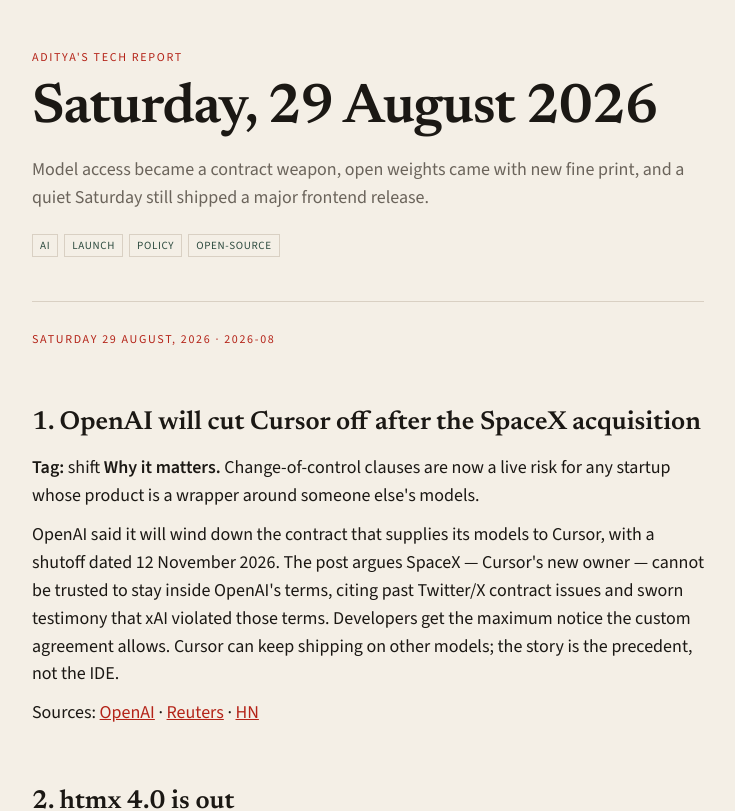
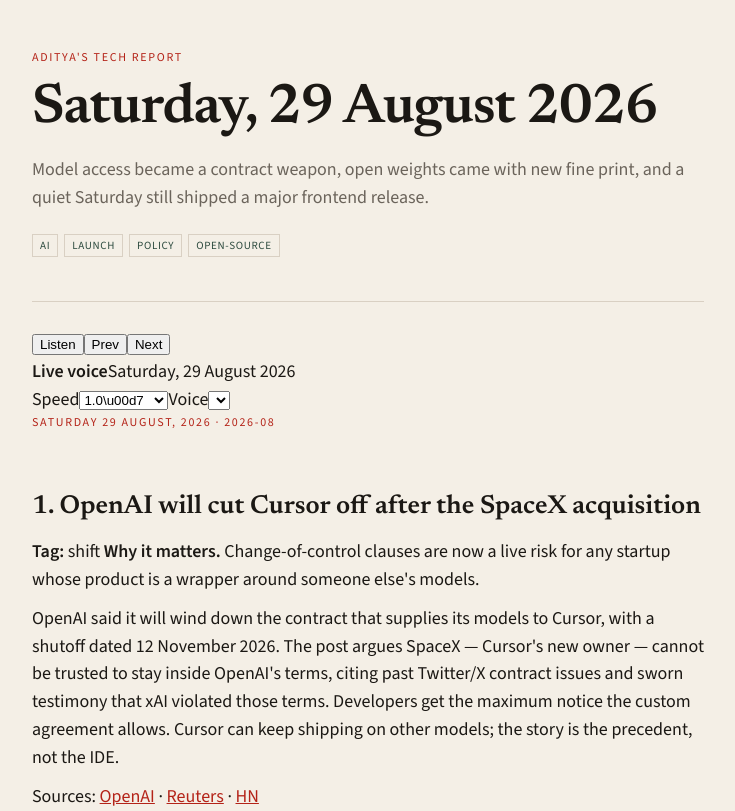
Before and after one commit to nvmaditya/adityas-tech-report, a Next.js app: page /report/2026-08-29/ in a window 1280 px wide. Shown: the top 811 px of the page, without its empty margins (272-1007 px from the left). Built offline with nearby package versions, Linux system fonts and the light colour scheme.

Commit message:
feat: listen bar with live neural TTS on report pages

```diff
--- /dev/null
+++ b/app/ListenBar.jsx
@@ -0,0 +1,282 @@
+"use client";
+
+import { useEffect, useMemo, useRef, useState } from "react";
+
+const RATES = [0.85, 1, 1.15, 1.35];
+
+function scoreVoice(v) {
+  const name = `${v.name} ${v.lang}`.toLowerCase();
+  let n = 0;
+  if (/^en[-_]/i.test(v.lang) || /english/i.test(name)) n += 8;
+  if (/en-in|english \(india\)/i.test(name)) n += 3;
+  if (/en-gb|en-us/i.test(name)) n += 2;
+  if (/google|microsoft|neural|natural|premium|enhanced|samantha|daniel|aria|jenny|guy|sonia|ravi|heera/i.test(name)) n += 6;
+  if (/compact|eloquence|espeak|android/i.test(name)) n -= 4;
+  return n;
+}
+
+function pickVoice(voices) {
+  const ranked = [...voices].sort((a, b) => scoreVoice(b) - scoreVoice(a));
+  return ranked[0] || null;
+}
+
+function cleanText(raw) {
+  return String(raw || "")
+    .replace(/\u00a0/g, " ")
+    .replace(/\*\*([^*]+)\*\*/g, "$1")
+    .replace(/^Tag:\s*/i, "")
+    .replace(/^Why it matters\.\s*/i, "Why it matters: ")
+    .replace(/https?:\/\/\S+/g, "")
+    .replace(/\s+/g, " ")
+    .trim();
+}
+
+function collectCues(root, title, lede) {
+  const cues = [];
+  if (title) cues.push({ id: "title", text: title, el: null });
+  if (lede) cues.push({ id: "lede", text: lede, el: null });
+  if (!root) return cues;
+  const nodes = root.querySelectorAll("h2, h3, p");
+  let i = 0;
+  for (const el of nodes) {
+    if (el.closest("figure") || el.querySelector("img, figure")) continue;
+    const text = cleanText(el.textContent);
+    if (!text) continue;
+    if (/^sources:/i.test(text)) continue;
+    if (/^tag:\s*$/i.test(text)) continue;
+    cues.push({ id: `c${i++}`, text, el });
+  }
+  return cues;
+}
+
+export default function ListenBar({ title, lede, audioSrc }) {
+  const [voices, setVoices] = useState([]);
+  const [voiceURI, setVoiceURI] = useState("");
+  const [rate, setRate] = useState(1);
+  const [playing, setPlaying] = useState(false);
+  const [index, setIndex] = useState(0);
+  const [mode, setMode] = useState(audioSrc ? "studio" : "live");
+  const [progress, setProgress] = useState(0);
+  const [cues, setCues] = useState([]);
+  const [err, setErr] = useState("");
+  const audioRef = useRef(null);
+  const idxRef = useRef(0);
+  const playingRef = useRef(false);
+  const voiceRef = useRef(null);
+  const rateRef = useRef(1);
+
+  useEffect(() => {
+    const root = document.querySelector("article.prose");
+    setCues(collectCues(root, title, lede));
+  }, [title, lede]);
+
+  useEffect(() => {
+    if (typeof window === "undefined" || !window.speechSynthesis) return;
+    const load = () => {
+      const list = window.speechSynthesis.getVoices();
+      setVoices(list);
+      const best = pickVoice(list);
+      if (best) {
+        setVoiceURI(best.voiceURI);
+        voiceRef.current = best;
+      }
+    };
+    load();
+    window.speechSynthesis.addEventListener("voiceschanged", load);
+    return () => window.speechSynthesis.removeEventListener("voiceschanged", load);
+  }, []);
+
+  useEffect(() => {
+    voiceRef.current = voices.find((v) => v.voiceURI === voiceURI) || pickVoice(voices);
+  }, [voiceURI, voices]);
+
+  useEffect(() => {
+    rateRef.current = rate;
+    if (audioRef.current) audioRef.current.playbackRate = rate;
+  }, [rate]);
+
+  useEffect(() => {
+    return () => {
+      playingRef.current = false;
+      if (typeof window !== "undefined" && window.speechSynthesis) window.speechSynthesis.cancel();
+    };
+  }, []);
+
+  const voiceOptions = useMemo(() => {
+    const en = voices.filter((v) => /^en/i.test(v.lang) || /english/i.test(v.name));
+    const pool = en.length ? en : voices;
+    return [...pool].sort((a, b) => scoreVoice(b) - scoreVoice(a)).slice(0, 12);
+  }, [voices]);
+
+  function mark(el) {
+    document.querySelectorAll(".tts-now").forEach((n) => n.classList.remove("tts-now"));
+    if (el) {
+      el.classList.add("tts-now");
+      el.scrollIntoView({ block: "center", behavior: "smooth" });
+    }
+  }
+
+  function speakFrom(start) {
+    if (!window.speechSynthesis) {
+      setErr("This browser has no speech engine.");
+      return;
+    }
+    window.speechSynthesis.cancel();
+    idxRef.current = start;
+    setIndex(start);
+    playingRef.current = true;
+    setPlaying(true);
+    setErr("");
+
+    const run = (i) => {
+      if (!playingRef.current) return;
+      if (i >= cues.length) {
+        playingRef.current = false;
+        setPlaying(false);
+        setIndex(0);
+        mark(null);
+        return;
+      }
+      idxRef.current = i;
+      setIndex(i);
+      const cue = cues[i];
+      mark(cue.el);
+      const u = new SpeechSynthesisUtterance(cue.text);
+      u.voice = voiceRef.current;
+      u.rate = rateRef.current;
+      u.pitch = 0.98;
+      u.lang = voiceRef.current?.lang || "en-US";
+      u.onend = () => {
+        if (playingRef.current) run(i + 1);
+      };
+      u.onerror = () => {
+        if (playingRef.current) run(i + 1);
+      };
+      window.speechSynthesis.speak(u);
+    };
+    run(start);
+  }
+
+  function stopLive() {
+    playingRef.current = false;
+    setPlaying(false);
+    if (window.speechSynthesis) window.speechSynthesis.cancel();
+    mark(null);
+  }
+
+  function toggle() {
+    if (mode === "studio" && audioRef.current) {
+      const a = audioRef.current;
+      if (a.paused) {
+        a.playbackRate = rate;
+        a.play().then(() => setPlaying(true)).catch(() => {
+          setErr("Studio track failed. Switching to live voice.");
+          setMode("live");
+          speakFrom(idxRef.current);
+        });
+      } else {
+        a.pause();
+        setPlaying(false);
+      }
+      return;
+    }
+    if (playingRef.current) stopLive();
+    else speakFrom(idxRef.current);
+  }
+
+  function skip(delta) {
+    if (mode === "studio" && audioRef.current) {
+      audioRef.current.currentTime = Math.max(0, audioRef.current.currentTime + delta * 15);
+      return;
+    }
+    const next = Math.max(0, Math.min(cues.length - 1, idxRef.current + delta));
+    if (playingRef.current) speakFrom(next);
+    else {
+      idxRef.current = next;
+      setIndex(next);
+    }
+  }
+
+  const label =
+    mode === "studio"
+      ? playing
+        ? "Studio narration"
+        : "Listen \u2014 studio track"
+      : cues[index]?.text
+        ? cues[index].text.slice(0, 88)
+        : "Listen to this briefing";
+
+  const supported = typeof window === "undefined" || "speechSynthesis" in window || Boolean(audioSrc);
+
+  return (
+    <div className="listen" role="region" aria-label="Listen to this briefing">
+      {audioSrc ? (
+        <audio
+          ref={audioRef}
+          src={audioSrc}
+          preload="none"
+          onTimeUpdate={(e) => {
+            const a = e.currentTarget;
+            if (a.duration) setProgress(a.currentTime / a.duration);
+          }}
+          onEnded={() => {
+            setPlaying(false);
+            setProgress(0);
+          }}
+        />
+      ) : null}
+      <div className="listen-row">
+        <button type="button" className="listen-play" onClick={toggle} disabled={!supported} aria-label={playing ? "Pause" : "Play"}>
+          {playing ? "Pause" : "Listen"}
+        </button>
+        <button type="button" className="listen-skip" onClick={() => skip(-1)} aria-label="Previous section">
+          Prev
+        </button>
+        <button type="button" className="listen-skip" onClick={() => skip(1)} aria-label="Next section">
+          Next
+        </button>
+        <div className="listen-meta">
+          <strong>{mode === "studio" ? "Studio" : "Live voice"}</strong>
+          <span>{label}</span>
+        </div>
+      </div>
+      <div className="listen-tools">
+        <label>
+          Speed
+          <select value={rate} onChange={(e) => setRate(Number(e.target.value))}>
+            {RATES.map((r) => (
+              <option key={r} value={r}>
+                {r.toFixed(2).replace(/0$/, "")}\u00d7
+              </option>
+            ))}
+          </select>
+        </label>
+        {mode === "live" ? (
+          <label>
+            Voice
+            <select value={voiceURI} onChange={(e) => setVoiceURI(e.target.value)}>
+              {voiceOptions.map((v) => (
+                <option key={v.voiceURI} value={v.voiceURI}>
+                  {v.name} ({v.lang})
+                </option>
+              ))}
+            </select>
+          </label>
+        ) : (
+          <button type="button" className="listen-alt" onClick={() => { stopLive(); setMode("live"); }}>
+            Use live voice
+          </button>
+        )}
+        {audioSrc && mode === "live" ? (
+          <button type="button" className="listen-alt" onClick={() => { stopLive(); setMode("studio"); }}>
+            Use studio track
+          </button>
+        ) : null}
+      </div>
+      <div className="listen-bar" aria-hidden="true">
+        <i style={{ width: `${Math.round((mode === "studio" ? progress : cues.length ? index / cues.length : 0) * 100)}%` }} />
+      </div>
+      {err ? <p className="listen-err">{err}</p> : null}
+    </div>
+  );
+}
--- a/app/report/[date]/page.jsx
+++ b/app/report/[date]/page.jsx
@@ -1,7 +1,10 @@
 import Link from "next/link";
+import fs from "node:fs";
+import path from "node:path";
 import { notFound } from "next/navigation";
 import { getReport, listReports } from "@/lib/reports";
 import { formatDisplayDate } from "@/lib/markdown";
+import ListenBar from "../../ListenBar";
 
 export function generateStaticParams() {
   return listReports().map((r) => ({ date: r.date }));
@@ -13,10 +16,18 @@ export async function generateMetadata({ params }) {
   return { title: `${report?.title || date} — Aditya's Tech Report` };
 }
 
+function audioFor(date) {
+  const file = path.join(process.cwd(), "public", "audio", `${date}.mp3`);
+  if (!fs.existsSync(file)) return null;
+  const base = process.env.GITHUB_PAGES === "1" ? "/adityas-tech-report" : "";
+  return `${base}/audio/${date}.mp3`;
+}
+
 export default async function ReportPage({ params }) {
   const { date } = await params;
   const report = getReport(date);
   if (!report) notFound();
+  const audioSrc = audioFor(date);
   return (
     <div className="frame">
       <header className="mast compact">
@@ -31,6 +42,7 @@ export default async function ReportPage({ params }) {
           ))}
         </p>
       </header>
+      <ListenBar title={report.title} lede={report.lede} audioSrc={audioSrc} />
       <p className="kicker">{formatDisplayDate(report.date)} · {report.month}</p>
       <article className="prose" dangerouslySetInnerHTML={{ __html: report.html }} />
       <p className="nav">
```
